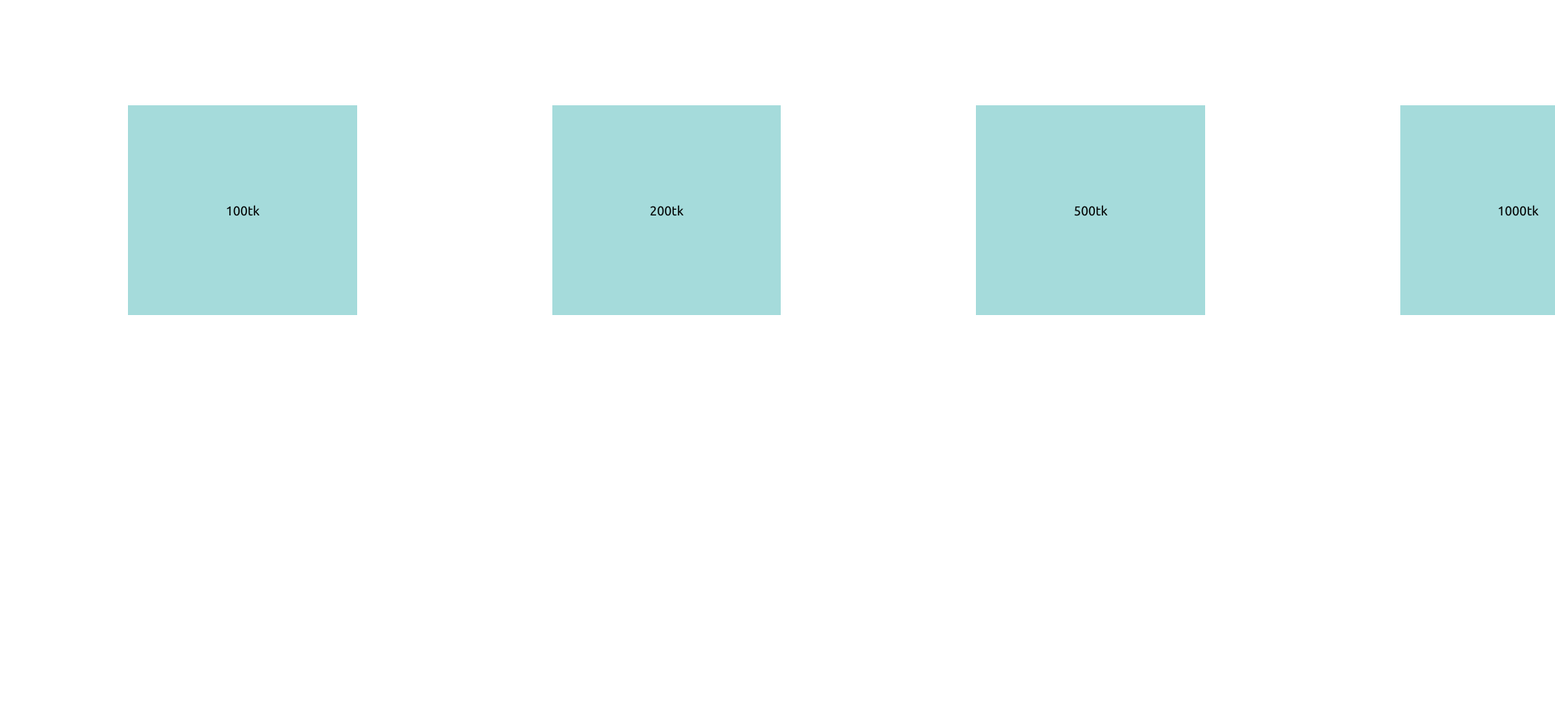
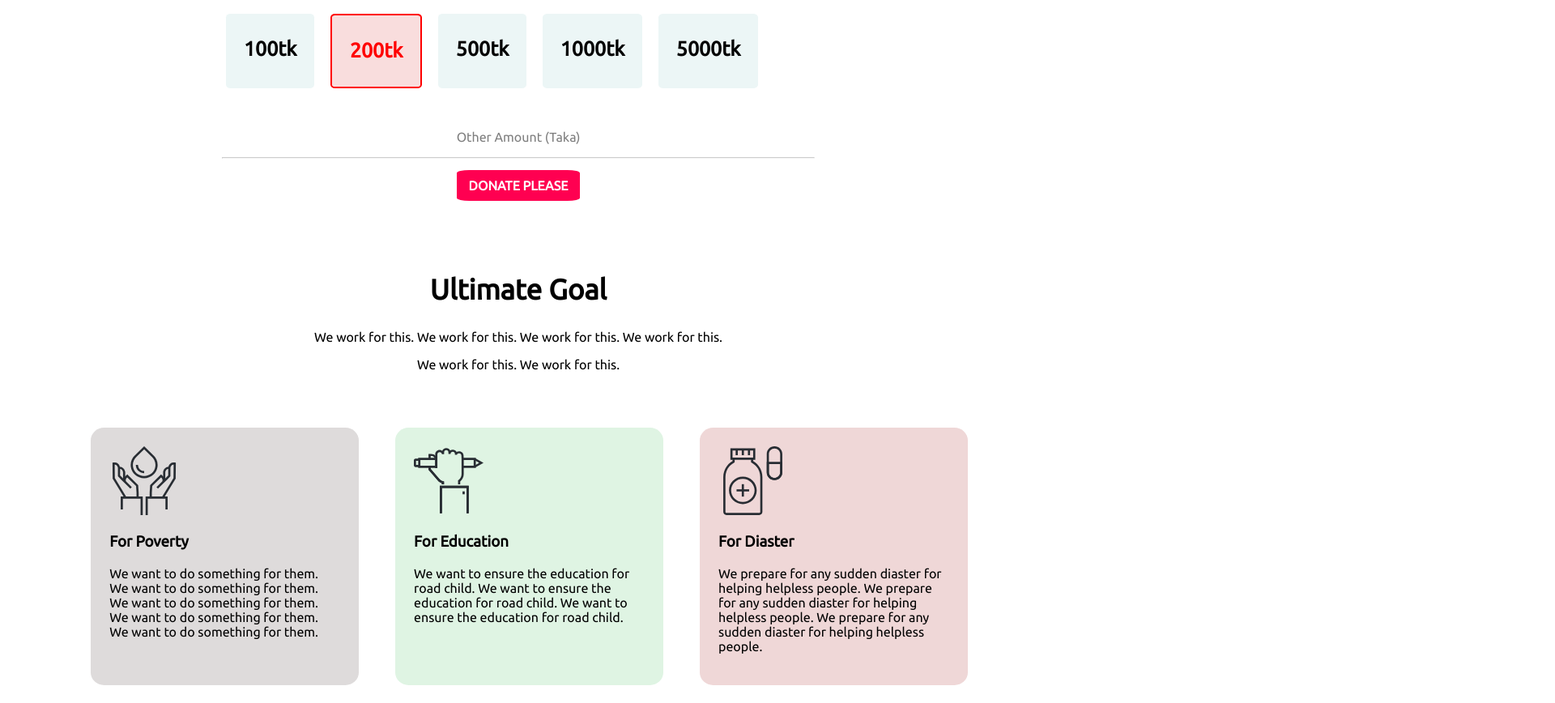
Before and after one commit to abdullahMsiam/make-people-happy, a plain HTML site: page index.html in a window 1280 px wide. Shown: the part 694-1562 px from the top of the page at 81% size, 1920 px wide, since content can reach past the window. Before the commit the page ends 1241 px from the top, so only its background shows below. Drawn offline with Linux system fonts and the light colour scheme.

Commit message:
donation and goal add

```diff
--- a/index.html
+++ b/index.html
@@ -23,7 +23,7 @@
         <a class="button" target="_blank" href="none">HELP NOW</a>
     </section>
 
-    <section class="Donate-part">
+    <section class="any-title">
         <div>
             <h2>Regular Donate</h2>
             <p>Lorem ipsum dolor sit amet, usu cu esse possit referrentur, at eam falli</p>
@@ -32,9 +32,50 @@
 
         <div class="donate-amount">
             <ul class="box">100tk</ul>
-            <ul class="box">200tk</ul>
+            <ul class="box" id="selected">200tk</ul>
             <ul class="box">500tk</ul>
             <ul class="box">1000tk</ul>
+            <ul class="box"> 5000tk</ul>
+        </div>
+
+        <div>
+            <div class="other-amount">
+                <p>Other Amount (Taka)</p>
+                <hr>
+            </div>
+            <a class="button" target="_blank" href="none">DONATE PLEASE</a>
+        </div>
+    </section>
+
+    <section>
+        <div class="any-title">
+            <h2>Ultimate Goal</h2>
+            <p>We work for this. We work for this. We work for this. We work for this. </p>
+            <p>We work for this. We work for this. </p>
+        </div>
+
+        <div class="goal-list">
+            <div id="poverty">
+                <img class="icon" src="icons/icon13.svg" alt="">
+                <h3>For Poverty</h3>
+                <p>We want to do something for them. We want to do something for them. We want to do something for them.
+                    We want to do something for them. We want to do something for them. </p>
+            </div>
+
+            <div id="education">
+                <img class="icon" src="icons/icon5.svg" alt="">
+                <h3>For Education</h3>
+                <p>We want to ensure the education for road child. We want to ensure the education for road child. We
+                    want to ensure the education for road child. </p>
+            </div>
+
+            <div id="diaster">
+                <img class="icon" src="icons/medicine.svg" alt="">
+                <h3>For Diaster</h3>
+                <p>We prepare for any sudden diaster for helping helpless people. We prepare for any sudden diaster for
+                    helping helpless people. We prepare for any sudden diaster for helping helpless people. </p>
+            </div>
+
         </div>
     </section>
 
--- a/style.css
+++ b/style.css
@@ -1,6 +1,7 @@
 body {
     font-family: 'PT Sans', sans-serif;
     font-family: 'Ubuntu', sans-serif;
+    margin: 0%;
 }
 
 .banner {
@@ -30,7 +31,7 @@ h2 {
     font-size: 35px;
 }
 
-.Donate-part {
+.any-title {
     text-align: center;
     padding: 30px;
     margin-top: 10px;
@@ -39,10 +40,71 @@ h2 {
 .donate-amount {
     margin-top: 5%;
     display: flex;
+    text-align: center;
+    margin-left: 20%;
+    margin-right: 20%;
+    font-size: 25px;
+    font-weight: 700;
 }
 
 .box {
-    background-color: rgb(165, 219, 219);
-    padding: 10%;
-    margin: 10%;
+    background-color: rgb(236, 246, 246);
+    padding: 3%;
+    padding-top: 4%;
+    padding-bottom: 4%;
+    margin: 2%;
+    margin-left: 5px;
+    border-radius: 5%;
+
 }
+
+#selected {
+    background-color: rgb(249, 221, 221);
+    border: 2px solid red;
+    color: red;
+    border-radius: 5%;
+}
+
+.other-amount {
+    opacity: 50%;
+    margin-left: 20%;
+    margin-right: 20%;
+    margin-top: 3%;
+    margin-bottom: 2%;
+}
+
+.goal-list {
+    display: flex;
+    text-align: initial;
+    margin-top: 0%;
+    margin-left: 7%;
+    margin-right: 4%;
+}
+
+#poverty {
+    background-color: rgb(222, 219, 219);
+    margin: 2%;
+    width: 25%;
+    padding: 2%;
+    border-radius: 5%;
+}
+
+#education {
+    background-color: rgb(223, 244, 227);
+    margin: 2%;
+    width: 25%;
+    padding: 2%;
+    border-radius: 5%;
+}
+
+#diaster {
+    background-color: rgb(239, 215, 215);
+    margin: 2%;
+    width: 25%;
+    padding: 2%;
+    border-radius: 5%;
+}
+
+.icon {
+    width: 30%;
+}
```
